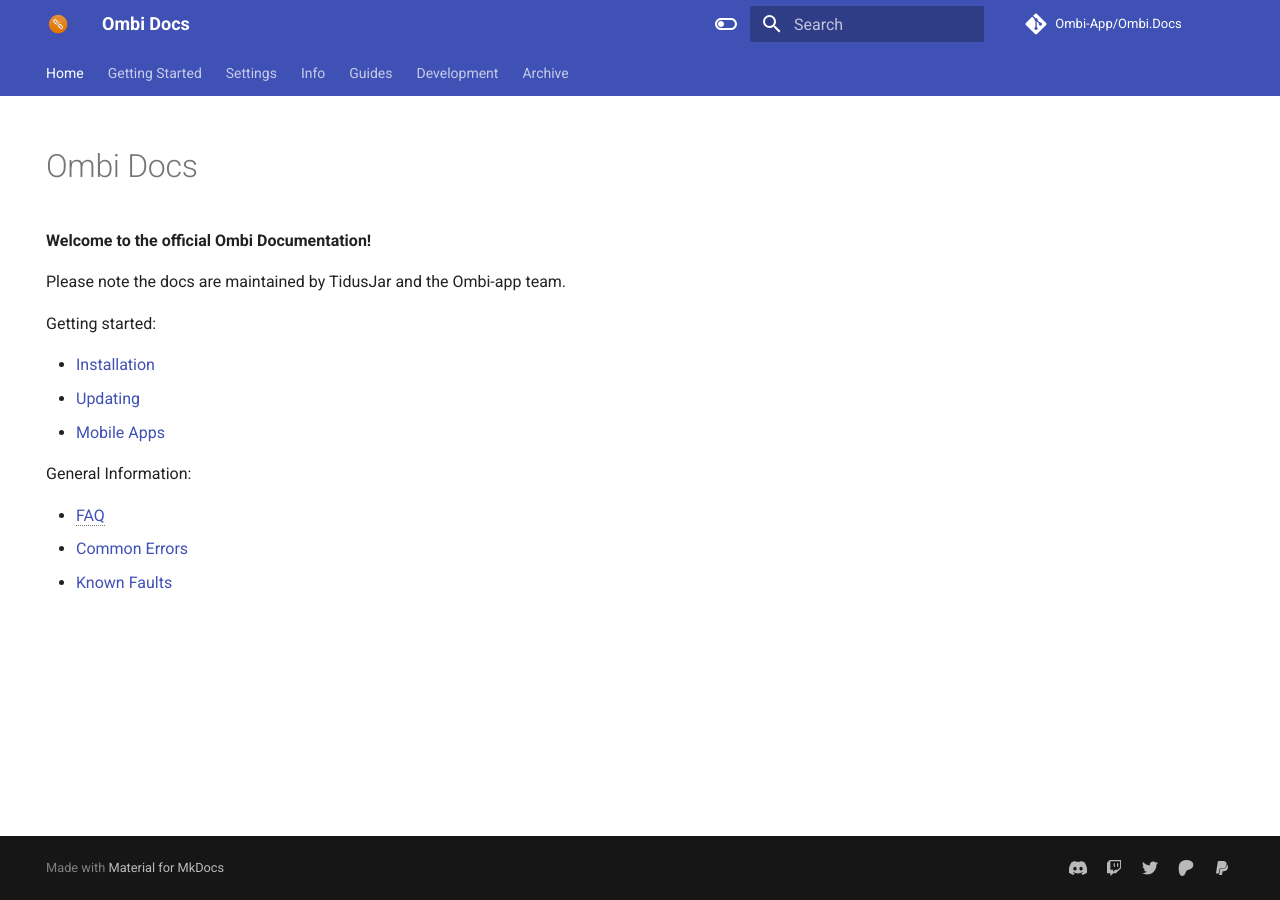
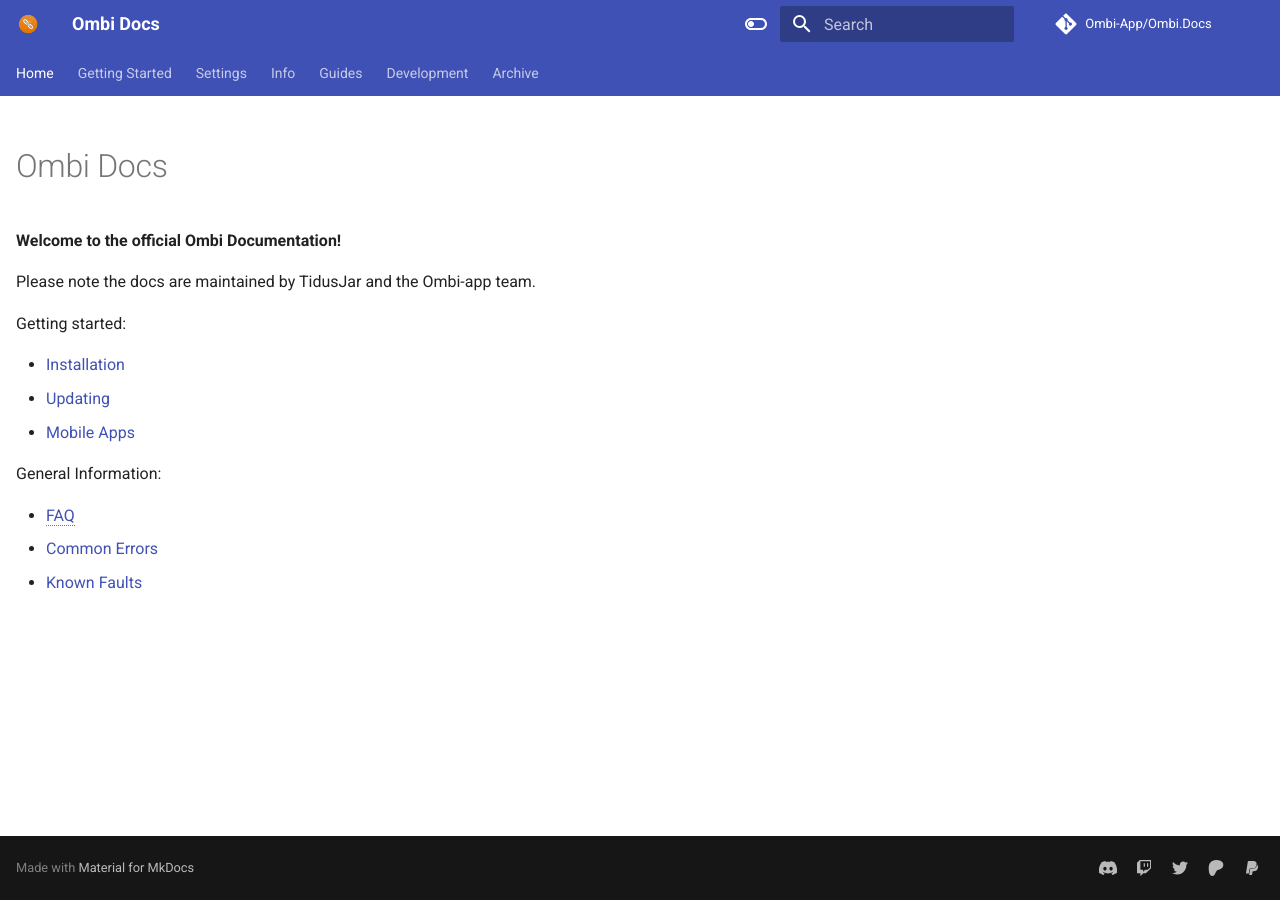
Before and after one commit to Ombi-app/Ombi.Docs, an MkDocs documentation site: the page built from docs/index.md, in a window 1280 px wide. Built offline with MkDocs 1.6.1 and Material for MkDocs 9.7.7, drawn with Linux system fonts in a browser that asks for light colours; comment, search, counter and statistics services are not loaded.

Commit message:
Add additional stylesheet, set max-width to 1440px

```diff
--- /dev/null
+++ b/docs/assets/stylesheets/extra.css
@@ -0,0 +1,4 @@
+/* Extend maximum page width to 1440px */
+.md-grid {
+    max-width: 1440px;
+  }
--- a/mkdocs.yml
+++ b/mkdocs.yml
@@ -51,6 +51,10 @@
       link: "https://patreon.com/tidusjar/Ombi"
     - icon: "fontawesome/brands/paypal"
       link: "https://paypal.me/PlexRequestsNet"
+
+# Extra CSS
+extra_css:
+  - assets/stylesheets/extra.css
 
 # Markdown extensions
 markdown_extensions:
```
